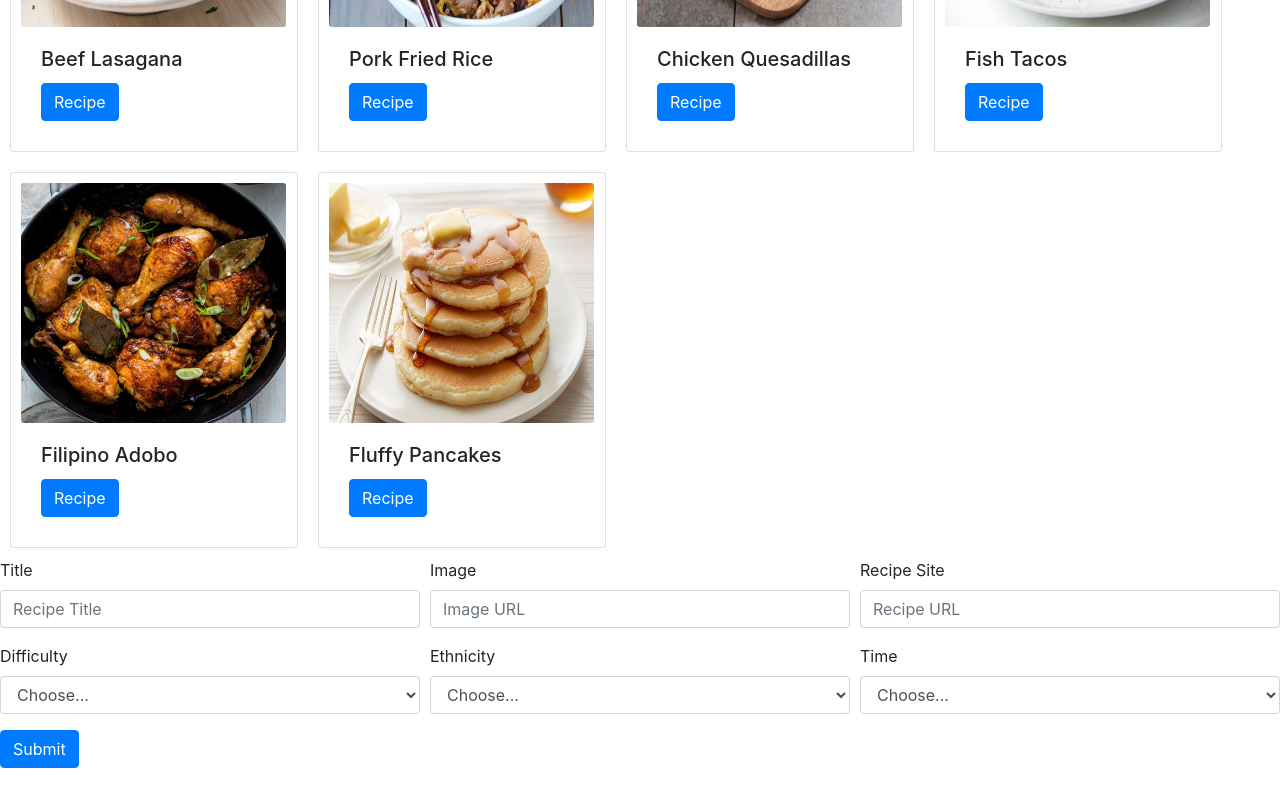
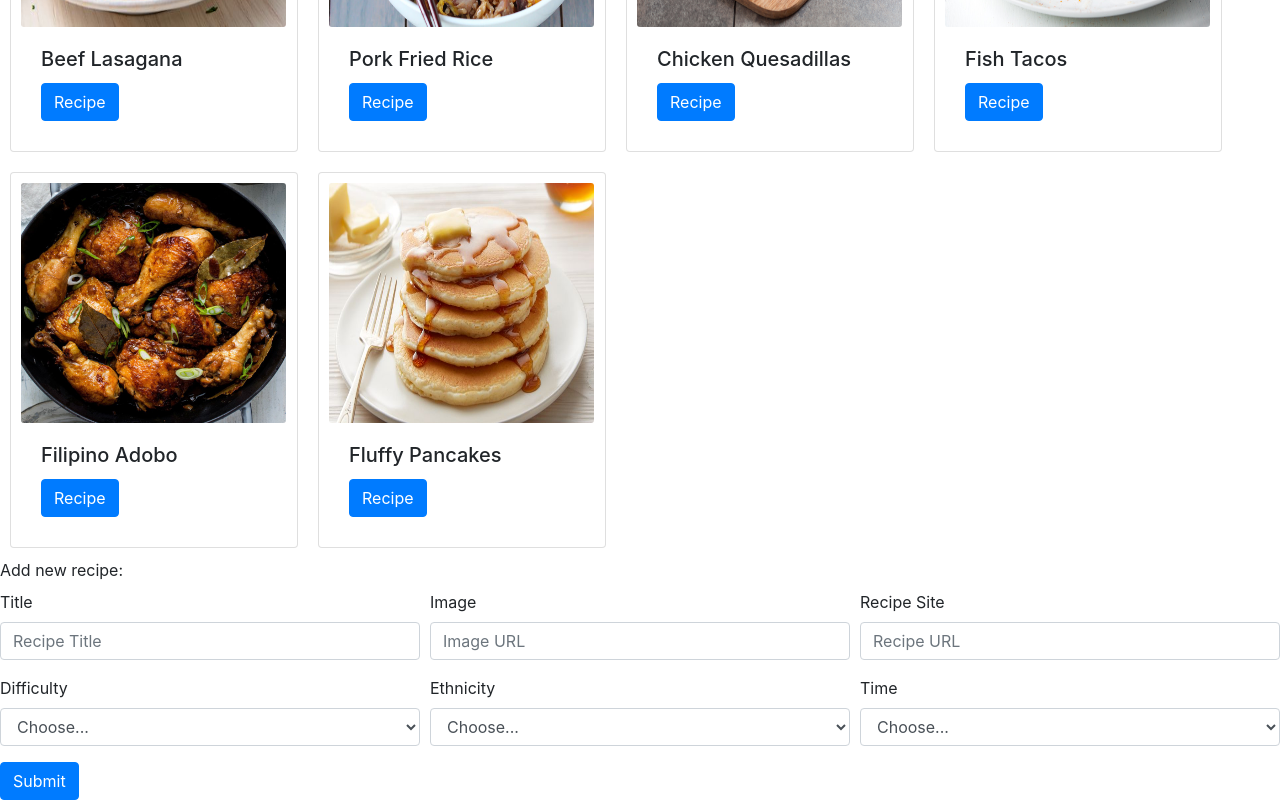
Before and after one commit to simha104/CookBook_Companion, a React (Create React App) app in the folder final-project-bengali-boys/frontend/cocktail-companion/: page / in a window 1280 px wide. Shown: the part 742-1542 px from the top of the page. Before the commit the page ends 1510 px from the top, so only its background shows below. Built offline with nearby package versions, Linux system fonts and the light colour scheme.

Commit message:
tweaked form

```diff
--- a/final-project-bengali-boys/frontend/cocktail-companion/src/Add_modal.js
+++ b/final-project-bengali-boys/frontend/cocktail-companion/src/Add_modal.js
@@ -1,7 +1,7 @@
-import React, { Component } from 'react';
-import Col from 'react-bootstrap/Col';
-import Form from 'react-bootstrap/Form';
-import Button from 'react-bootstrap/Button';
+import React, { Component } from "react";
+import Col from "react-bootstrap/Col";
+import Form from "react-bootstrap/Form";
+import Button from "react-bootstrap/Button";
 
 class Add_modal extends Component {
   constructor(props) {
@@ -11,6 +11,7 @@ class Add_modal extends Component {
   render() {
     return (
       <Form>
+        <Form.Label>Add new recipe:</Form.Label>
         <Form.Row>
           <Form.Group as={Col} controlId="formGridTitle">
             <Form.Label>Title</Form.Label>
@@ -27,7 +28,6 @@ class Add_modal extends Component {
             <Form.Control type="text" placeholder="Recipe URL" />
           </Form.Group>
         </Form.Row>
-
 
         <Form.Row>
           <Form.Group as={Col} controlId="formGridState">
```
Lines whose indentation alone changed are shown as unchanged.
